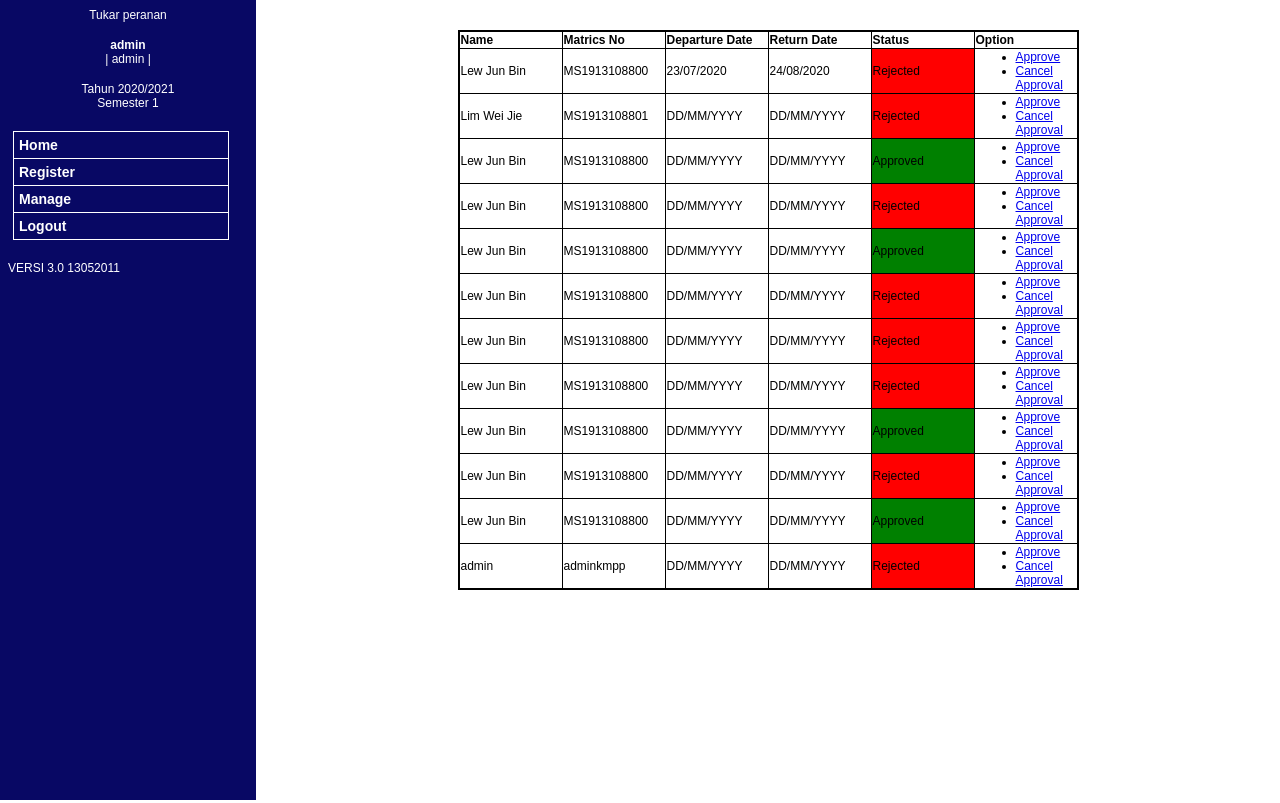
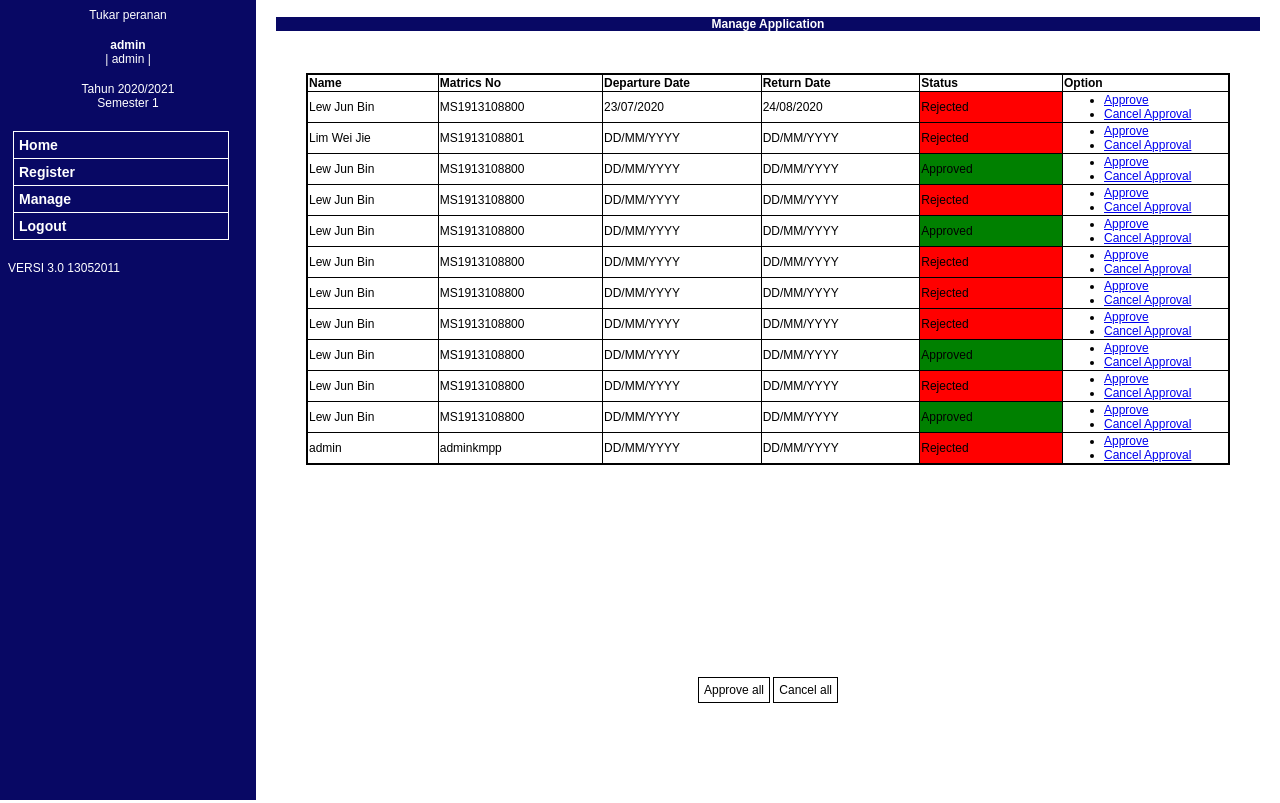
Before and after one commit to autumnlewjb/KmppMISClone, a Flask app: page /manage in a window 1280 px wide. Run offline with Flask 2, Linux system fonts and the light colour scheme; a user stored in the database is signed in; data comes from the database, SQL or seed files in the repository; both versions use the stored data as it was after the commit.

Commit message:
design the admin page and add some buttons

```diff
--- a/app.py
+++ b/app.py
@@ -154,11 +154,35 @@ def approve(id):
     return redirect('/manage')
 
 
+@app.route('/approve-all', methods=['GET'])
+@login_required
+def approve_all():
+    to_be_approved_list = Application.query.all()
+    for to_be_approved in to_be_approved_list:
+        to_be_approved.status = 'Approved'
+
+    db.session.commit()
+
+    return redirect('/manage')
+
+
 @app.route('/cancel/<int:id>', methods=['GET'])
 @login_required
 def cancel(id):
     to_be_cancelled = Application.query.get_or_404(id)
     to_be_cancelled.status = 'Rejected'
+
+    db.session.commit()
+
+    return redirect('/manage')
+
+
+@app.route('/cancel-all', methods=['GET'])
+@login_required
+def cancel_all():
+    to_be_approved_list = Application.query.all()
+    for to_be_approved in to_be_approved_list:
+        to_be_approved.status = 'Rejected'
 
     db.session.commit()
 
--- a/static/css/main.css
+++ b/static/css/main.css
@@ -189,8 +189,6 @@ div.student-details > table td {
     margin: 30px;
  }
 
- section.content div {
- }
 
  .ok {
     display: inline-block;
@@ -202,6 +200,15 @@ div.student-details > table td {
     text-decoration: none;
     font-size: 30px;
     line-height: 50px;
+ }
+
+ div.common-table {
+    float: left;
+    text-align: center;
+ }
+
+ div.registered-student {
+    float: right;
  }
 
  div.registered-student > table {
@@ -217,15 +224,22 @@ div.student-details > table td {
     border-collapse: collapse;
  }
 
- section.content > div > div > table {
+ div.application-table {
+    overflow-y: scroll;
+    overflow-x: hidden;
+    height: 80vh;
+    width: 100%;
+ }
+
+ div.application-table > table {
     border: 1px solid black;
     border-collapse: collapse;
     margin: 30px;
     text-align: center;
  }
 
- section.content > div > div > table > tbody > tr > th,  section.content > div > div > table > tbody > tr > td {
-    width: 100px;
+ div.application-table > table > tbody > tr > th,  div.application-table > table > tbody > tr > td {
+    width: 300px;
     border: 1px solid black;
     border-collapse: collapse;
  }
@@ -241,3 +255,11 @@ div.student-details > table td {
  .processing {
     background-color: yellow;
  }
+
+a.quick-button {
+    border: 1px solid black;
+    padding: 5px;
+    line-height: 1px;
+    text-decoration: none;
+    color: black;
+}
--- a/templates/admin/manage.html
+++ b/templates/admin/manage.html
@@ -2,7 +2,11 @@
 
 
 {% block content %}
-<div>
+<div class="form-container">
+    <div class="section-title">
+        <h3>Manage Application</h3>
+    </div>
+    <div class="application-table">
         <table>
             <tr>
                 <th>Name</th>
@@ -29,4 +33,9 @@
             {% endfor %}
         </table>
     </div>
+    <div>
+        <a class="quick-button" href="{{ url_for('approve_all') }}">Approve all</a>
+        <a class="quick-button" href="{{ url_for('cancel_all') }}">Cancel all</a>
+    </div>
+</div>
 {% endblock %}
```
Also changed, not shown: templates/admin/register.html (+8 -3 lines), templates/student/history.html (+6 -1 lines), application.db, register.db. Lines whose indentation alone changed are shown as unchanged.
